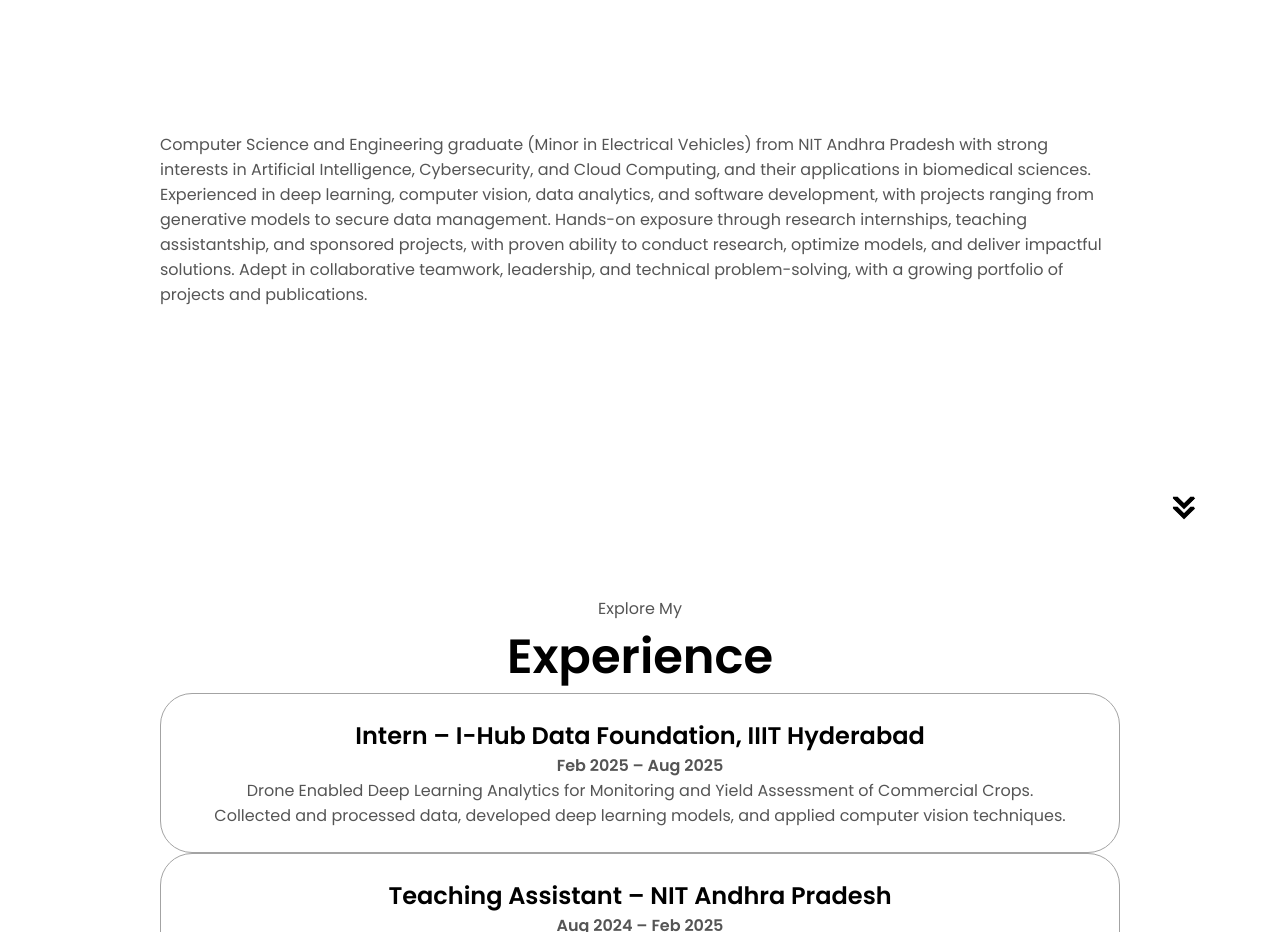
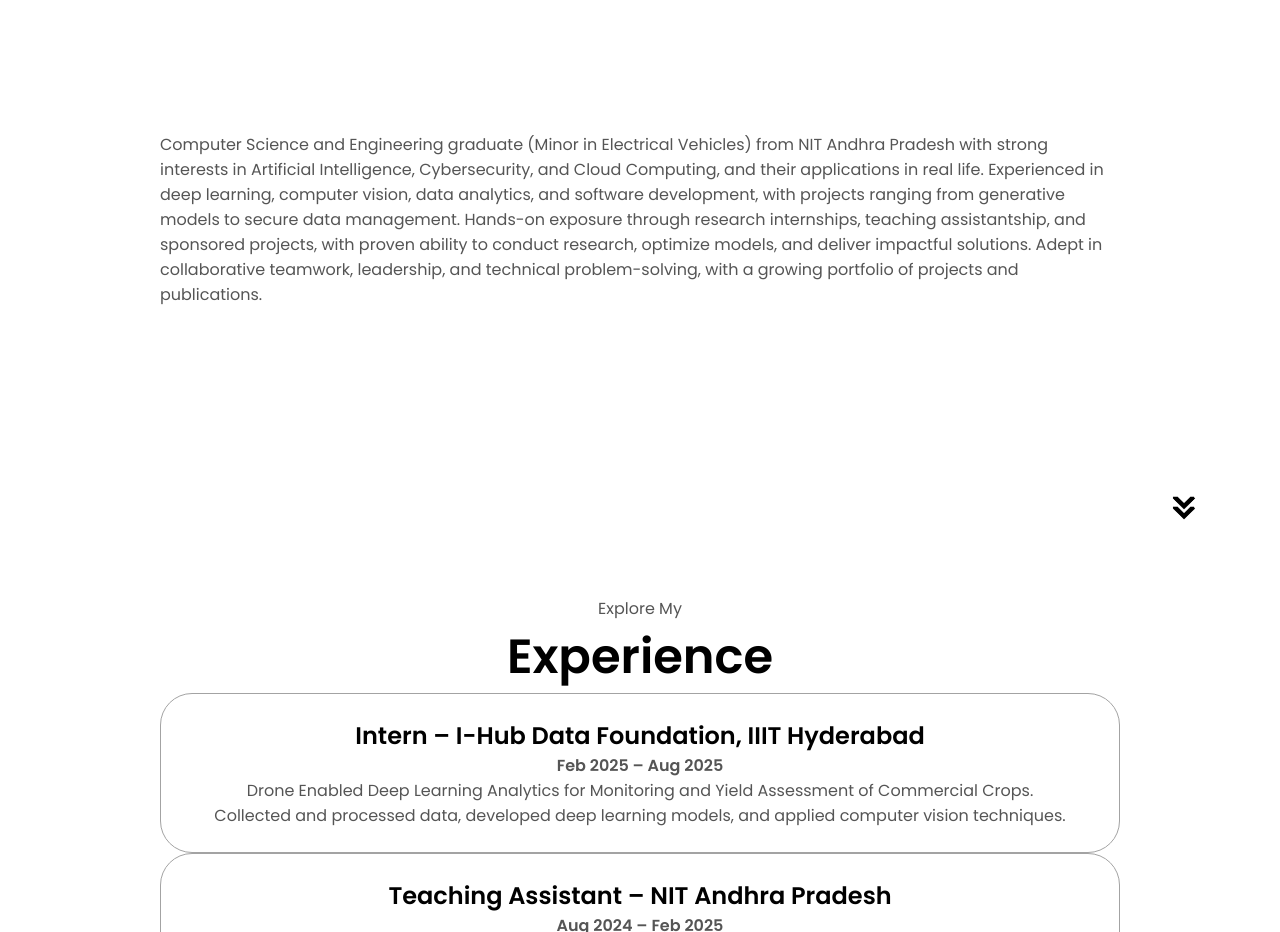
Before and after one commit to bandhan-das/Portfolio, a plain HTML site: page index.html in a window 1280 px wide. Shown: the part 1100-2032 px from the top of the page. Drawn offline with Linux system fonts and the light colour scheme.

Commit message:
index_updated_1.html

```diff
--- a/index.html
+++ b/index.html
@@ -68,7 +68,7 @@
         <div class="about-details-container">
           <div class="text-container">
             <p>
-              Computer Science and Engineering graduate (Minor in Electrical Vehicles) from NIT Andhra Pradesh with strong interests in Artificial Intelligence, Cybersecurity, and Cloud Computing, and their applications in biomedical sciences. Experienced in deep learning, computer vision, data analytics, and software development, with projects ranging from generative models to secure data management. Hands-on exposure through research internships, teaching assistantship, and sponsored projects, with proven ability to conduct research, optimize models, and deliver impactful solutions. Adept in collaborative teamwork, leadership, and technical problem-solving, with a growing portfolio of projects and publications.
+              Computer Science and Engineering graduate (Minor in Electrical Vehicles) from NIT Andhra Pradesh with strong interests in Artificial Intelligence, Cybersecurity, and Cloud Computing, and their applications in real life. Experienced in deep learning, computer vision, data analytics, and software development, with projects ranging from generative models to secure data management. Hands-on exposure through research internships, teaching assistantship, and sponsored projects, with proven ability to conduct research, optimize models, and deliver impactful solutions. Adept in collaborative teamwork, leadership, and technical problem-solving, with a growing portfolio of projects and publications.
             </p>
           </div>
         </div>
```
